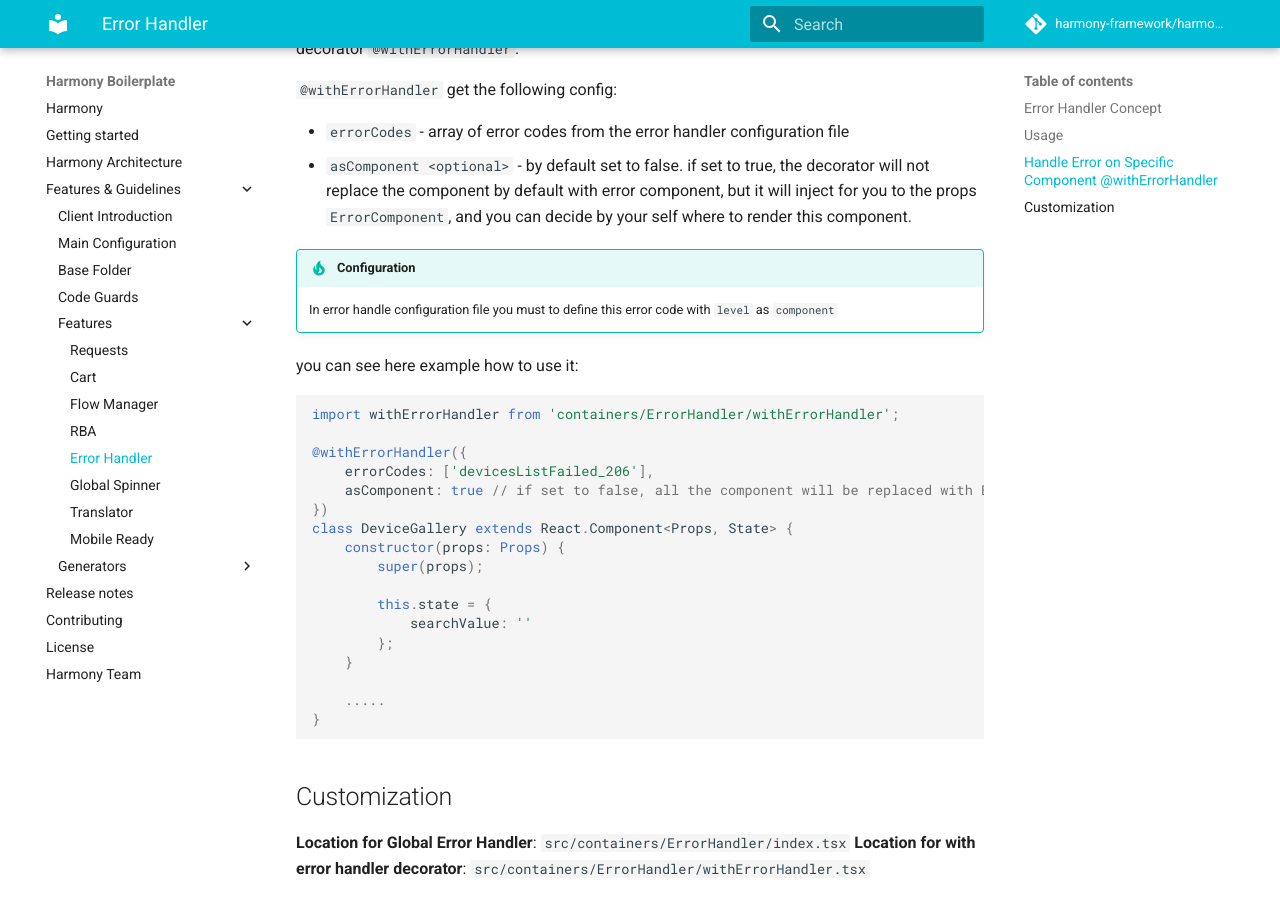
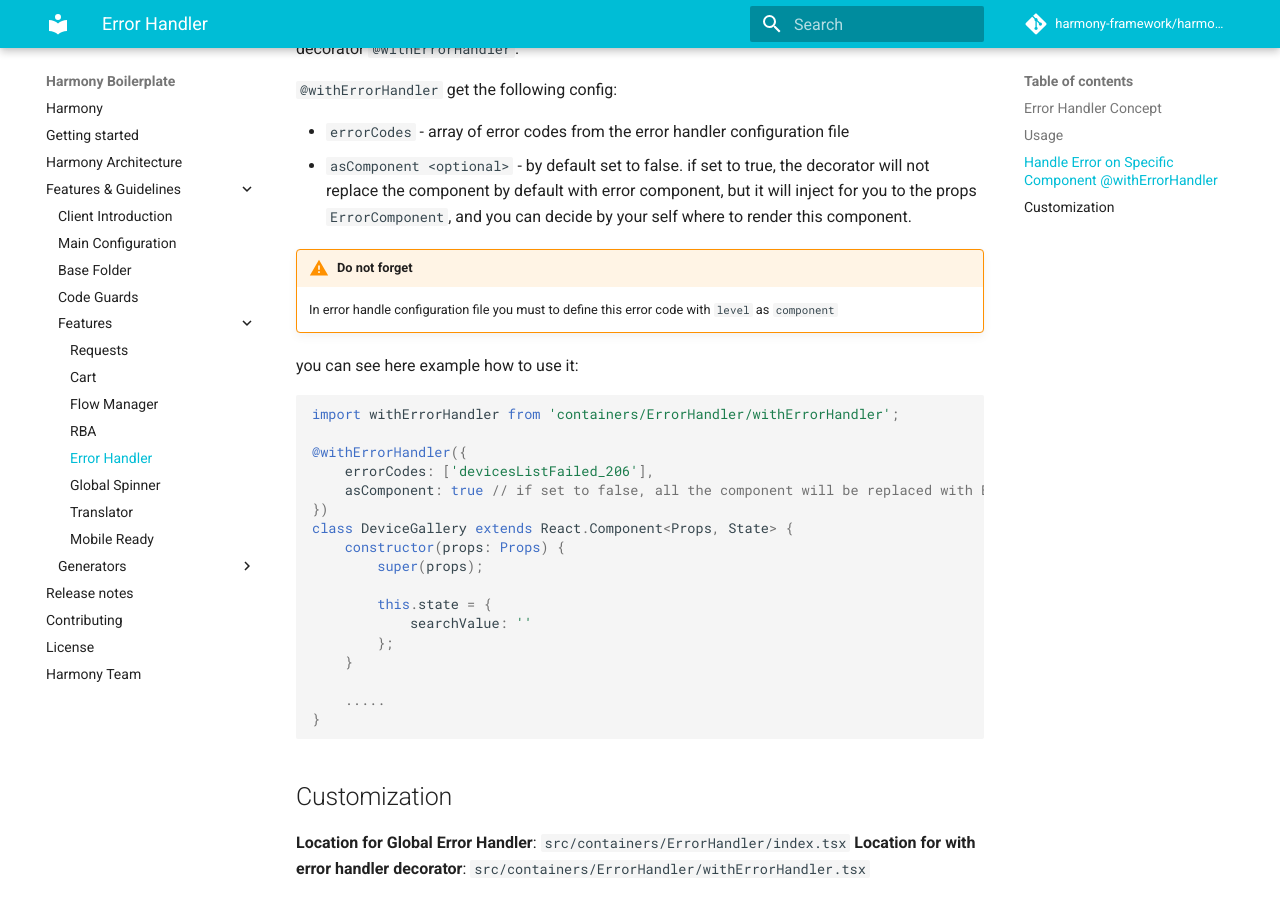
Before and after one commit to harmony-framework/harmony-boilerplate, an MkDocs documentation site: the page built from docs/docs/extensions/client/error_handler.md, in a window 1280 px wide and 900 px high, scrolled down 1760 px. Built offline with MkDocs 1.6.1 and Material for MkDocs 9.7.7, drawn with Linux system fonts in a browser that asks for light colours; comment, search, counter and statistics services are not loaded.

Commit message:
Revert "- Update documentation for Error Handler with component"
This reverts commit 259047ba

```diff
--- a/docs/docs/extensions/client/error_handler.md
+++ b/docs/docs/extensions/client/error_handler.md
@@ -70,7 +70,7 @@ For that case, you can use the decorator `@withErrorHandler`.
 it will inject for you to the props `ErrorComponent`, and you can decide by your self where to render this component.
 
 
-!!! tip "Configuration"
+!!! warning "Do not forget"
     In error handle configuration file you must to define this error code with `level` as `component`
 
 
```
